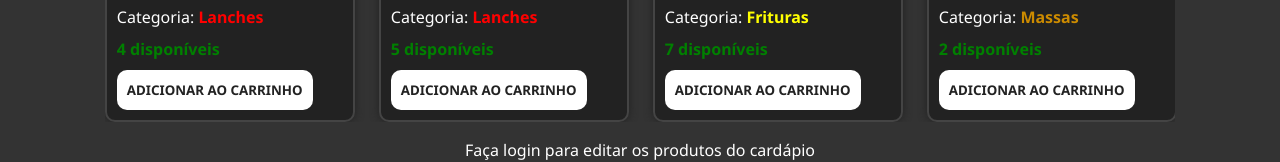
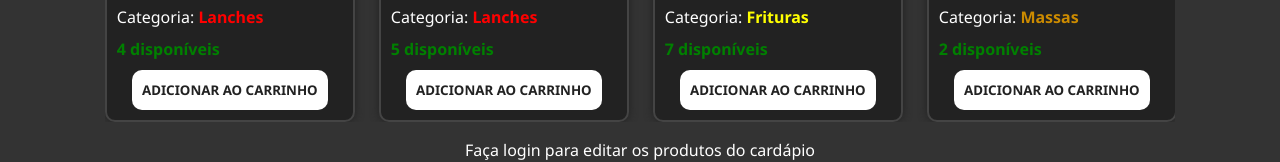
Before and after one commit to viniciusborgescosta/TCCLanchonete, a React (Vite) app: page / in a window 1280 px wide. Shown: the part 1029-1191 px from the top of the page. Built offline with nearby package versions, Linux system fonts and the light colour scheme.

Commit message:
Concerto do botão descentralizado

```diff
--- a/src/components/cards/Products/Product.css
+++ b/src/components/cards/Products/Product.css
@@ -11,17 +11,17 @@
     flex: 1;
     min-width: 0;
     gap: 24px;
-
     overflow-x: auto;
     overflow-y: hidden;
-
     scroll-behavior: smooth;
     scroll-snap-type: x mandatory;
-
     scrollbar-width: none;
 }
 
-
+.containerproduct a {
+    align-self: center;
+    text-decoration: none;
+}
 
 .containerLanchesClaro,
 .containerBebidasClaro,
--- a/src/components/cards/Products/Product.jsx
+++ b/src/components/cards/Products/Product.jsx
@@ -43,7 +43,7 @@ function Product ({ filtroProduto, OnAdd, claro }) {
                         {produto.preco == 0 ? <p style={{color: 'green'}}>Grátis!</p> : <p>R$ {produto.preco.toFixed(2).replace(".", ",")}</p>}
                         <p>Categoria: <b id={produto.categoria}>{produto.categoria}</b></p>
                         {produto.estoque == 0 ? <p style={{color: 'red'}}>Produto indisponível</p> : <p style={{color: 'green', fontWeight: 700}}>{produto.estoque} disponíveis</p>}
-                        {produto.estoque == 0 ? <Button title='ADICIONAR AO CARRINHO' classe='unavailable'/> : <a href="#cart" style={{textDecoration: 'none'}}><Button title='ADICIONAR AO CARRINHO' funcao={() => OnAdd(produto)} classe='button'/></a>}
+                        {produto.estoque == 0 ? <a href="#"><Button title='ADICIONAR AO CARRINHO' classe='unavailable'/></a> : <a href="#cart"><Button title='ADICIONAR AO CARRINHO' funcao={() => OnAdd(produto)} classe='button'/></a>}
                     </div>
                 ))}
             </div>
```
